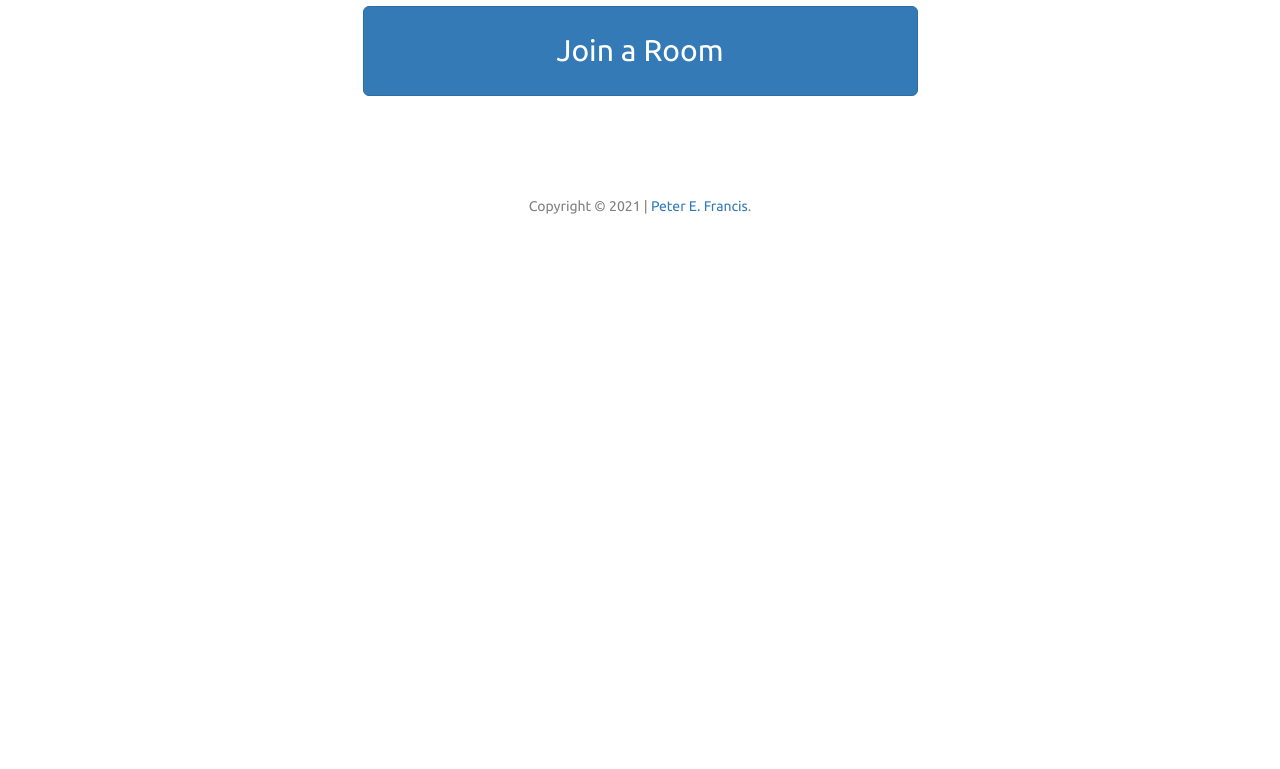
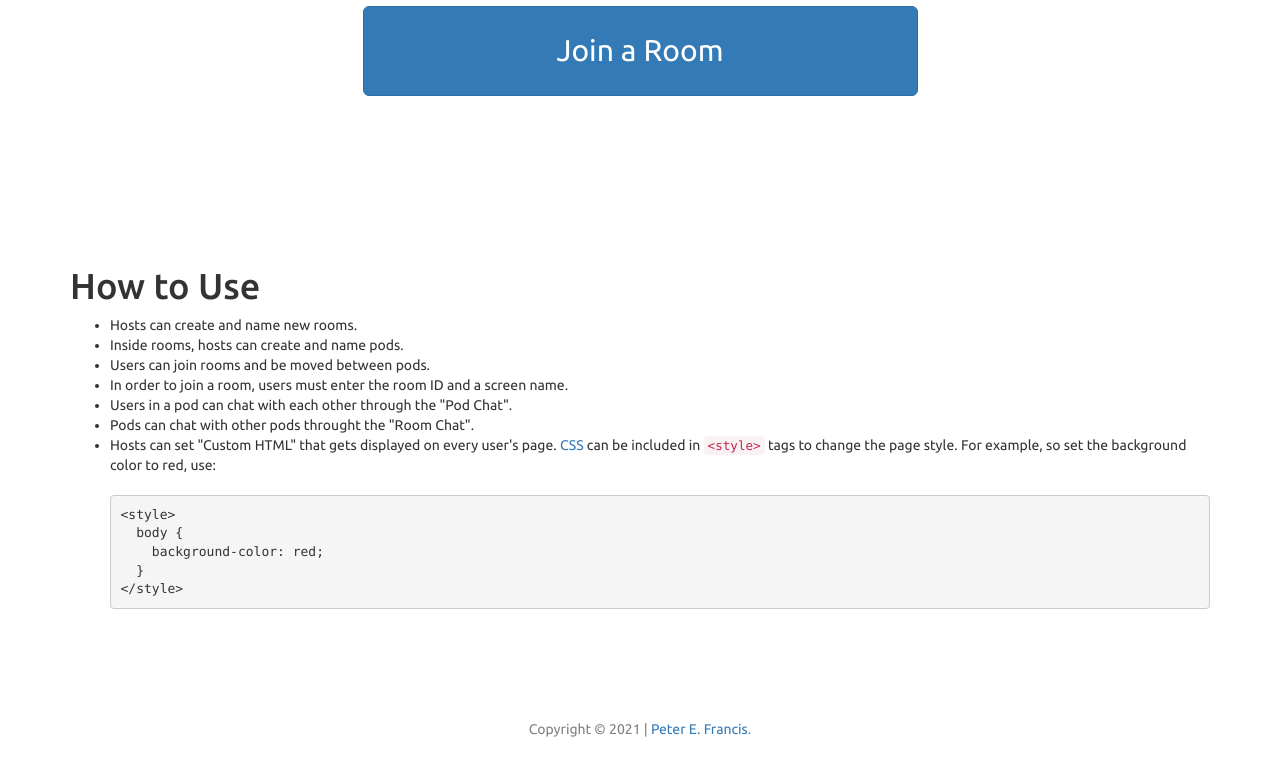
Before and after one commit to PeterEFrancis/meta-chat-rooms, a Flask app: page / in a window 1280 px wide. Shown: the part 306-1075 px from the top of the page. Before the commit the page ends 520 px from the top, so only its background shows below. Run offline with Flask 2, Linux system fonts and the light colour scheme; some libraries are stand-ins or nearby versions.

Commit message:
add instructions

```diff
--- a/static/format_chatstream.css
+++ b/static/format_chatstream.css
@@ -40,7 +40,7 @@
 .bubble-left {
   border-bottom-left-radius: 0px !important;
   text-align: left;
-  background-color: #cfcfcf; #e7e7e7;
+  background-color: #cfcfcf;
 }
 
 .name {
--- a/templates/index.html
+++ b/templates/index.html
@@ -63,26 +63,30 @@
         <div class="col-xs-3"></div>
       </div>
 
-      <!-- <div class="row" style="margin-top: 120px;">
+      <div class="row" style="margin-top: 150px;">
         <div class="col-md-12">
-          <h1>How to Play</h1>
-          <p>This web app has three features: a card generator, a bingo caller, and an structured player-host game interface.</p>
+          <h1>How to Use</h1>
+          <ul>
+            <li>Hosts can create and name new rooms.</li>
+            <li>Inside rooms, hosts can create and name pods.</li>
+            <li>Users can join rooms and be moved between pods.</li>
+            <li>In order to join a room, users must enter the room ID and a screen name.</li>
+            <li>Users in a pod can chat with each other through the "Pod Chat".</li>
+            <li>Pods can chat with other pods throught the "Room Chat".</li>
+            <li>Hosts can set "Custom HTML" that gets displayed on every user's page. <a href="https://www.w3schools.com/css/default.asp">CSS</a> can be included in <code>&lt;style></code> tags to change the page style. For example, so set the background color to red, use:
+<br><br>
+<pre>
+&ltstyle>
+  body {
+    background-color: red;
+  }
+&lt/style>
+</pre>
+            </li>
+
+          </ul>
         </div>
       </div>
-      <div class="row" style="margin-bottom: 150px">
-        <div class="col-md-4">
-          <h3>Card Generator</h3>
-          <p>Open the card generator by entering a number and clicking the right arrow button. You will be directed to a page with the number of cards entered. These cards are clickable, clearable, and printable. Refreshing this page will clear the cards. To get the same number of new cards, click the "Get New Cards" button.</p>
-          <h3>Bingo Caller</h3>
-          <p>The bingo caller can be used to randomly draw bingo squares and is also interactible, so can be used in conjuction with a real bingo machine or ball cage. (Clicking squares will manually toggle them). The display is good to be displayed or projected.</p>
-        </div>
-        <div class="col-md-8">
-          <h3>Game Interface</h3>
-          <p>The game interface allows a "Host" to create and manage bingo games for any number of players.</p>
-          <p>To host a game, sign up and log in. Click the "My Games" button and create a new game by clicking "New Game". Once the game page opens, you can share the game code or the join link (click the "share" button) with new players. The players in the game are listed below the caller grid. By selecting players, you can <span class="key text-primary">deal</span> and <span class="key text-warning">clear</span> cards, <span class="key text-danger">remove</span> players, and <span class="key text-success">check</span> for bingo. The toggle switch is used to set the game state. The game state must be set to "open" in order for new players to be allowed to join.</p>
-          <p>Players do not have create an account in order to play. They can either click the "Join a Game" button and enter the Game code displayed on the Host's game page, or visit the join link that the host can share. Either way, players are required to enter a temporary username before joining.</p>
-        </div>
-      </div> -->
 
 
     </div>
--- a/templates/pod.html
+++ b/templates/pod.html
@@ -157,7 +157,7 @@
 
       <div class="row">
         <div class="col-md-12">
-          <h3 class="background-fade">Players</h3>
+          <h3 class="background-fade">Pod Members</h3>
           <ul id="player-list" class="background-fade" style="padding-left: 25px"></ul>
         </div>
       </div>
```
